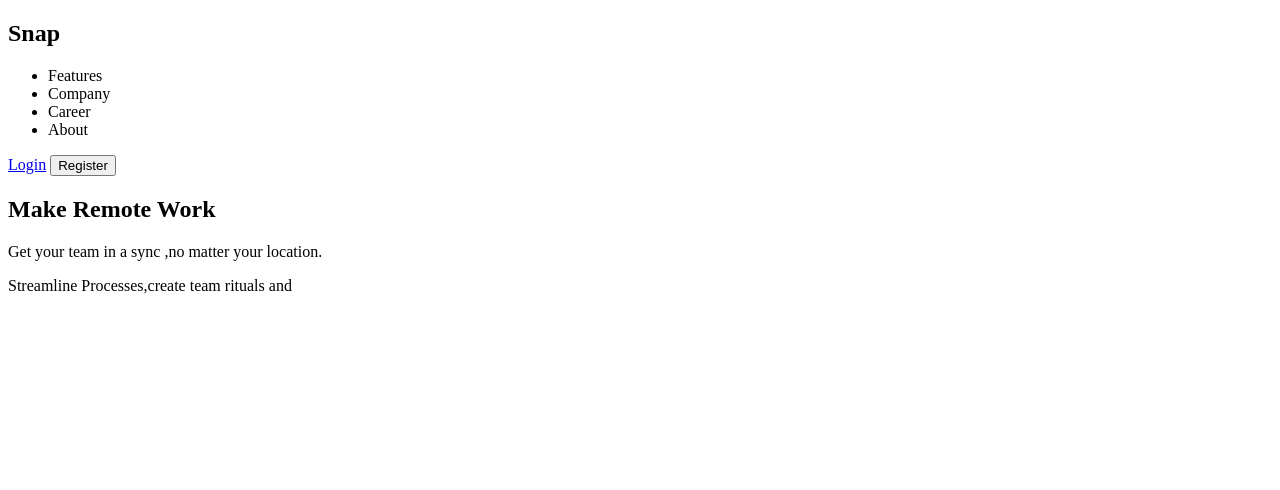
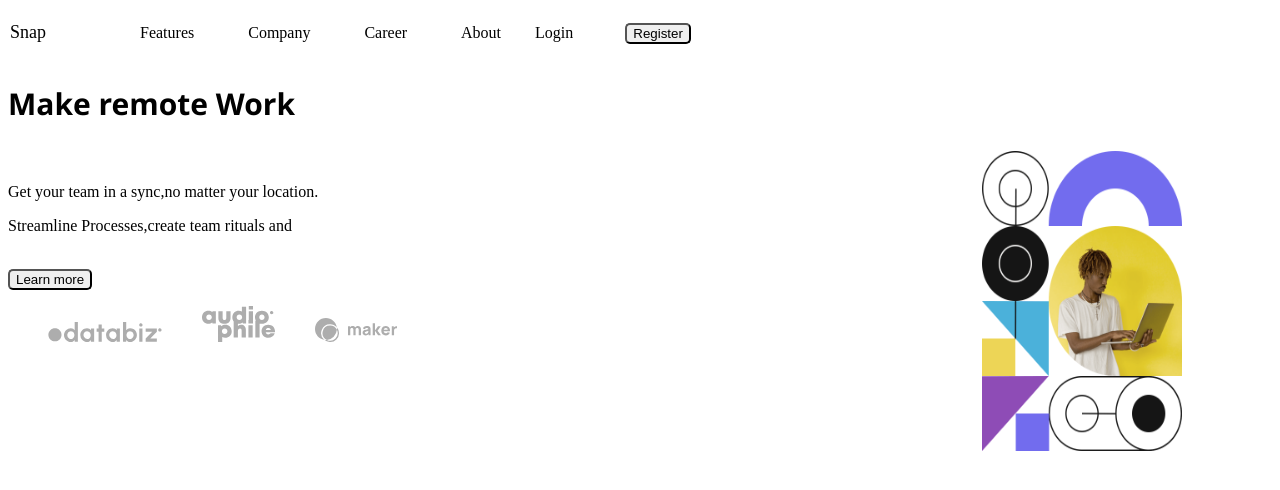
Before and after one commit to MILKA-WANGA/Design, a plain HTML site: page activist.html in a window 1280 px wide. Drawn offline with Linux system fonts and the light colour scheme; a web font is replaced by a local one.

Commit message:
Changed file name to index.html

```diff
--- a/activist.html
+++ b/activist.html
@@ -4,33 +4,125 @@
     <meta charset="UTF-8">
     <meta name="viewport" content="width=device-width, initial-scale=1.0">
     <title>Document</title>
-    <nav>
-        <h1>Snap</h1>
-        <header>
+        <link rel="stylesheet" href="https://fonts.google.com/specimen/Epilogue">
+
+    <style>
+
+       .logo{
+            font-size: 18px;
+            color: black;
+            margin-left: 2px;
+
+        }
+        nav{
+
+            text-align: justify;
+            top: 0;
+
+        }
+        nav ul{
+            list-style-type: none;
+            display: inline-block;
+            top: 0;
+
+
+        }
+        nav ul li{
+            display: inline;
+            padding-left: 50px;
+            justify-content: space-around;
+
+
+
+        }
+        nav ul li a{
+            text-decoration: none;
+            color: black;
+        }
+        .content{
+            justify-content: space-around;
+            padding-left: 30px;
+        }
+        section img{
+            float:right;
+            padding-right:90px;
+            padding-top: 2px;
+
+        }
+        section h1{
+            font-size: 30px;
+            color: black;
+            font-family: 'Segoe UI', Tahoma, Geneva, Verdana, sans-serif;
+
+        }
+        button{
+            border-radius: 5px;
+
+        }
+        .contents .footer li{
+            display: inline;
+            justify-content: space-around;
+            bottom:0;
+
+        }
+        .content a{
+            text-decoration: none;
+            color: black;
+        }
+        .content button
+            .pointer {
+        cursor: pointer;
+        }
+
+
+    </style>
+    </head>
+    <body>
+
+
+    <header>
+    <nav >
+       <span class="logo">Snap</span>
             <ul>
                 <li>
-                   Features
+                   <a href="#">Features</a>
                 </li>
-                <li>Company</li>
-                <li>Career</li>
-                <li>About</li>
+                <li><a href="#">Company</a></li>
+                <li><a href="#">Career</a></li>
+                <li><a href="#">About</a></li>
                </ul>
-               <a href="#">Login</a>
-               <button>Register</button>
-        </header>
+             <span class="content"></div><a href="#" >Login</a>&nbsp;&nbsp;&nbsp;&nbsp;&nbsp;&nbsp;&nbsp;&nbsp;&nbsp;&nbsp;&nbsp;&nbsp;
+               <button >Register</button></span>
+
 
     </nav>
-</head>
-<body>
+</header>
+
+
     <section>
 
 
-            <h1>Make Remote Work</h1>
-            <article>
-                <p>Get your team in a sync ,no matter your location.</p>
+            <h1>Make remote Work</h1>
+            <img src="./images/image-hero-desktop.png"  alt="image-hero" width="200" height="300"  >
+            <br><article>
+                <p>Get your team in a sync,no matter your location.</p>
                 <p>Streamline Processes,create team rituals and</p>
             </article>
+            <br>
+            <button>Learn more</button>
 
     </section>
+    <footer>
+    <div class="contents">
+
+        <ul class="footer">
+
+            <li><img src="/images/client-databiz.svg" alt=""></li>&nbsp;&nbsp;&nbsp;&nbsp;&nbsp;&nbsp;&nbsp;&nbsp;&nbsp;
+            <li><img src="/images/client-audiophile.svg" alt=""></li>&nbsp;&nbsp;&nbsp;&nbsp;&nbsp;&nbsp;&nbsp;&nbsp;&nbsp;
+            <li> <img src="/images/client-maker.svg" alt=""></li>&nbsp;&nbsp;&nbsp;&nbsp;&nbsp;&nbsp;&nbsp;&nbsp;&nbsp;
+        </ul>
+
+</div>
+</footer>
 </body>
 </html>
```
Also changed, not shown: images/client-audiophile.svg (added), images/client-databiz.svg (added), images/client-maker.svg (added), images/client-meet.svg (added), images/favicon-32x32.png (added), images/icon-arrow-down.svg (added), images/icon-arrow-up.svg (added), images/icon-calendar.svg (added), images/icon-close-menu.svg (added), images/icon-menu.svg (added), images/icon-planning.svg (added), images/icon-reminders.svg (added), images/icon-todo.svg (added), images/image-hero-desktop.png (added), 2 more files.
